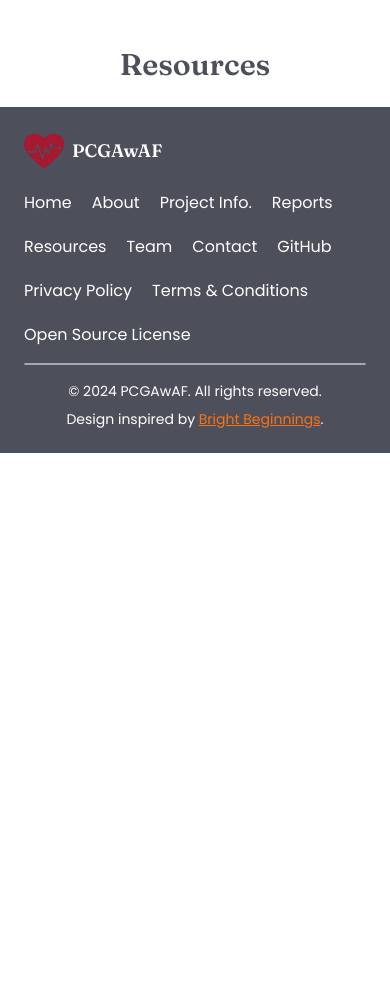
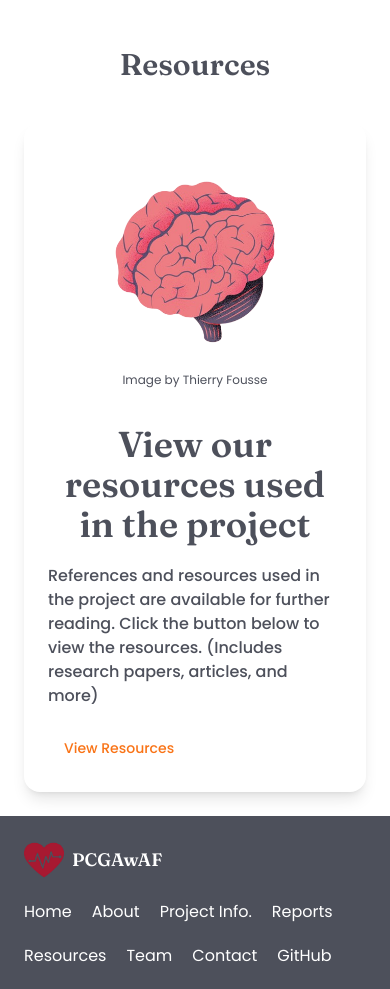
Before and after one commit to kunalkeshan/PCG-Signal-Analysis-With-Adaptive-Filtering, a Next.js app in the folder client/: page / in a window 390 px wide. Shown: the part 5680-6669 px from the top of the page. Before the commit the page ends 6133 px from the top, so only its background shows below. Built offline with nearby package versions, Linux system fonts and the light colour scheme.

Commit message:
feat: Update grid layout in team-members component and add resources section to home page

```diff
--- a/client/components/common/team-members.tsx
+++ b/client/components/common/team-members.tsx
@@ -11,7 +11,7 @@ const TeamMembers = () => {
 			<h2 className='font-heading font-semibold text-3xl text-center'>
 				Meet our Team
 			</h2>
-			<div className='mt-10 w-full grid grid-cols-2 lg:grid-cols-4 gap-5 lg:gap-10'>
+			<div className='mt-10 w-full grid grid-cols-2 xl:grid-cols-4 gap-5 lg:gap-10'>
 				{STUDENT_TEAM.map((member) => (
 					<TeamMemberCard key={member.slug} member={member} />
 				))}
--- a/client/components/home/resources.tsx
+++ b/client/components/home/resources.tsx
@@ -1,4 +1,9 @@
 import React from 'react';
+import Link from 'next/link';
+
+import { Button } from '../ui/button';
+
+import AttributedImage from '../attributed-image';
 
 const Resources = () => {
 	return (
@@ -6,6 +11,38 @@ const Resources = () => {
 			<h2 className='font-heading font-semibold text-3xl text-center'>
 				Resources
 			</h2>
+			<div className='p-6 mt-10 w-full shadow-lg rounded-2xl flex items-center flex-col-reverse md:flex-row gap-10 md:gap-5'>
+				<div className='w-full flex flex-col gap-5'>
+					<h3 className='font-semibold text-4xl text-center md:text-left'>
+						View our resources used in the project
+					</h3>
+					<p className='font-medium'>
+						References and resources used in the project are
+						available for further reading. Click the button below to
+						view the resources. (Includes research papers, articles,
+						and more)
+					</p>
+					<Button variant={'link'} asChild className='w-fit'>
+						<Link href='/resources'>View Resources</Link>
+					</Button>
+				</div>
+				<AttributedImage
+					attribute={{
+						name: 'Thierry Fousse',
+						url: 'https://dribbble.com/shots/4202333-Brain',
+					}}
+					image={{
+						src: '/assets/brain.png',
+						alt: 'PCG Signal Analysis with Adaptive Filtering',
+						width: 400,
+						height: 200,
+						className: 'max-w-sm',
+					}}
+					figure={{
+						className: 'w-fit h-fit animate-float',
+					}}
+				/>
+			</div>
 		</section>
 	);
 };
```
